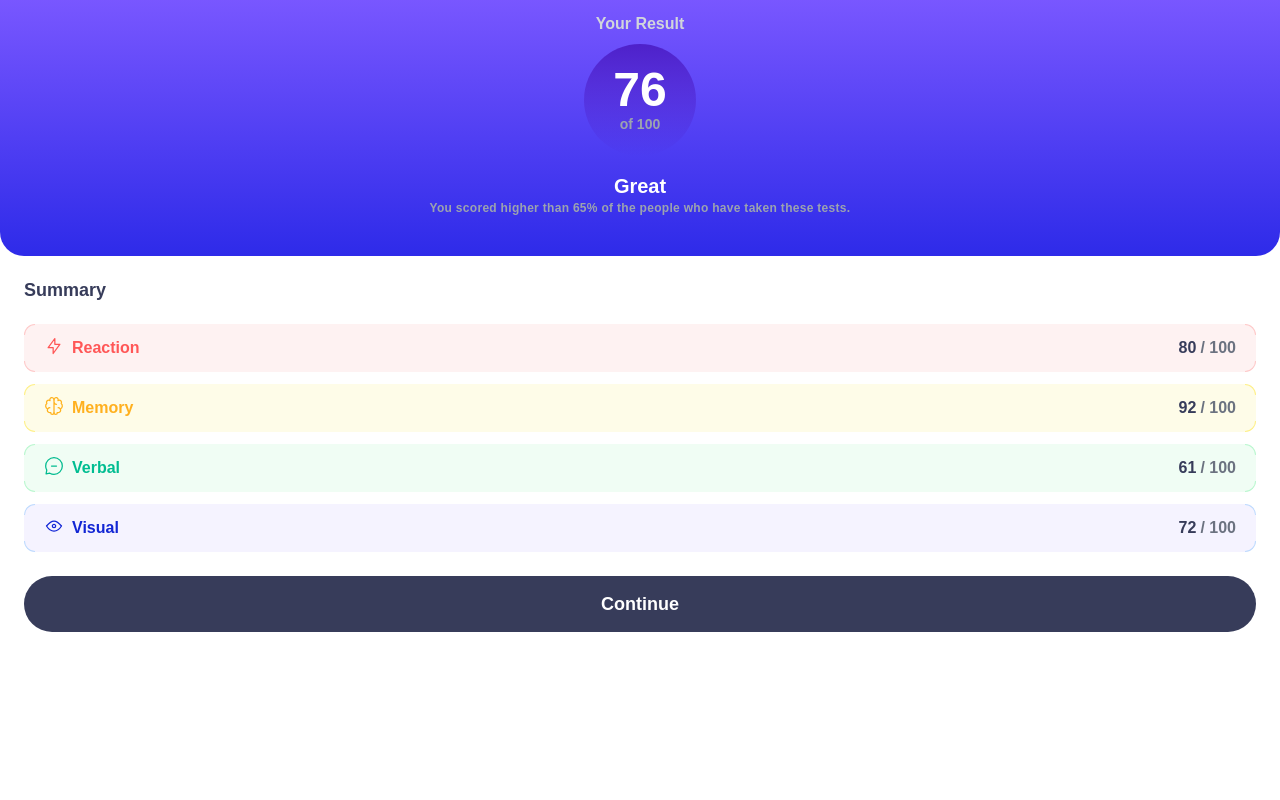
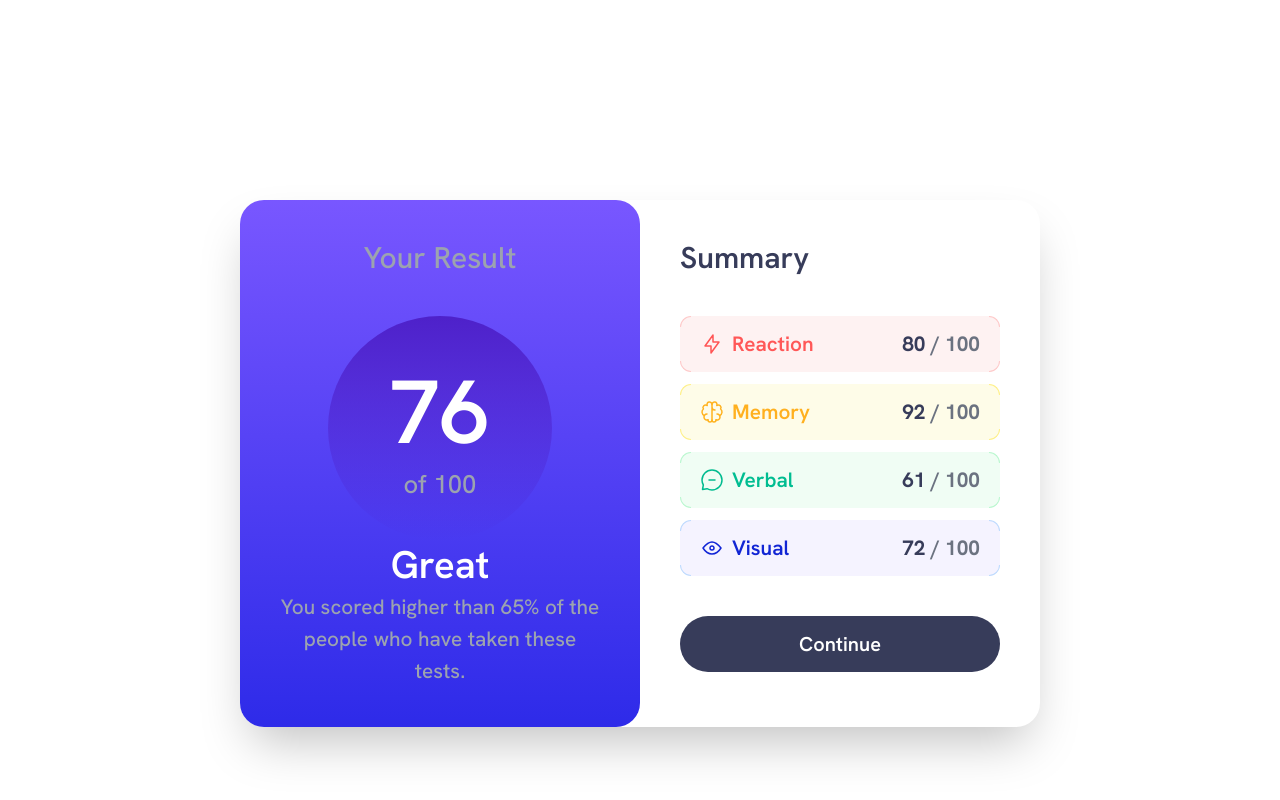
Before and after one commit to hagesake/results-summary-component, a website: page src/index.html in a window 1280 px wide. Drawn offline with Linux system fonts and the light colour scheme.

Commit message:
Add files via upload

```diff
--- a/src/index.html
+++ b/src/index.html
@@ -1,60 +1,31 @@
 <!DOCTYPE html>
 <html lang="en">
 <head>
-		<meta charset="UTF-8" />
-		<meta
-			http-equiv="X-UA-Compatible"
-			content="IE=edge"
-		/>
-		<meta
-			name="viewport"
-			content="width=device-width, initial-scale=1.0"
-		/>
-		<title>Frontend Mentor | Results summary component</title>
+  <meta charset="UTF-8">
+  <meta http-equiv="X-UA-Compatible" content="IE=edge">
+  <meta name="viewport" content="width=device-width, initial-scale=1.0">
+  <title>Document</title>
 
-		<link
-			rel="stylesheet"
-			href="../dist/styles.css"
-		/>
+  <link rel="stylesheet" href="../dist/styles.css">
 </head>
 <body class="font-HankenGrotesk">
-		<div
-			class="main-container mylg:flex mylg:items-baseline mylg:w-[800px] mylg:h-[540px] mylg:relative mylg:top-[25vh] mylg:mx-auto mylg:my-0 mylg:rounded-3xl mylg:shadow-2xl"
-		>
-			<div
-				class="w-full h-64 text-center flex flex-col items-center px-10 py-3 rounded-b-3xl bg-gradient-to-b from-light-slate-blue to-light-royal-blue mylg:h-full mylg:gap-7 mylg:px-4 mylg:py-8 mylg:rounded-3xl"
-			>
-				<p class="text-gray-300 font-bold mylg:text-lg">Your Result</p>
-				<div
-					class="h-28 w-28 m-2 flex flex-col justify-center items-center bg-gradient-to-b from-violet-blue to-persian-blue rounded-full mylg:h-44 mylg:w-44 mylg:m-0"
-				>
-					<p class="text-5xl text-white font-black mylg:text-7xl">76</p>
-					<p class="text-sm text-gray-400 font-semibold mylg:text-base">
-						of 100
+  <main>
+    <div class=" main-container flex flex-col mylg:flex-row mx-0 my-auto mylg:max-w-[800px] mylg:relative mylg:top-[25vh] mylg:mx-auto mylg:my-0 mylg:rounded-3xl mylg:shadow-2xl">
+      <div class="results flex flex-col items-center text-center p-10 rounded-b-3xl bg-gradient-to-b from-light-slate-blue to-light-royal-blue mylg:max-w-[400px] mylg:rounded-3xl">
+        <h3 class="text-3xl leading-9 text-gray-400 mb-10">Your Result</h3>
+          <div class="flex flex-col justify-center items-center w-56 h-56 bg-gradient-to-b from-violet-blue to-persian-blue rounded-full">
+            <h1 class="text-[5.6rem] leading-[7rem] text-white font-semibold">76</h1>
+            <p class="text-[1.6rem] leading-[2rem] text-gray-400">of 100</p>
+          </div>
+          <h2 class="text-[2.4rem] leading-[3.2rem] font-semibold  text-white ">Great</h2>
+          <p class="text-[1.3rem] leading-[2rem] text-gray-400 ">
+						You scored higher than 65% of the people who have taken these tests.
           </p>
       </div>
 
-				<div class="mylg:px-10">
-					<h1
-						class="text-xl font-bold text-white mt-2 mylg:text-3xl mylg:mt-0 mylg:relative mylg:-top-4"
-					>
-						Great
-					</h1>
-					<p
-						class="text-xs text-gray-400 font-semibold tracking-wide mylg:text-sm"
-					>
-						You scored higher than 65% of the people who have taken these tests.
-					</p>
-				</div>
-			</div>
-
-			<div class="w-full h-full">
-				<h2 class="px-6 my-5 text-btn-primary text-lg font-extrabold mylg:mt-0">
-					Summary
-				</h2>
-
-				<div class="flex flex-col px-6">
-					<ul class="flex flex-col gap-3">
+      <div class="summary px-10 py-10 mylg:w-[400px]">
+        <h3 class="text-3xl leading-9 text-btn-primary font font-semibold mb-10">Summary</h3>
+        <ul class="flex flex-col gap-3 mb-10">
 					<li>
 							<div
 								class="relative flex justify-between px-5 py-3 rounded-xl bg-red-50"
@@ -72,24 +43,21 @@
 									class="corner btm-right absolute bottom-0 right-0 border-b border-r rounded-br-xl border-b-red-200 border-r-red-200 p-[5px]"
 								></div>
 
-								<div class="flex items-start gap-2">
+								<div class="flex items-center gap-2">
 									<img
 										src="../assets/images/icon-reaction.svg"
 										alt=""
-										class="h-5"
+										class="h-6"
 									/>
-									<p class="text-light-red font-semibold">Reaction</p>
+									<p class="text-light-red font-semibold text-[1.3rem] leading-[2rem]">Reaction</p>
 								</div>
 								<div class="flex gap-1">
-									<p class="text-btn-primary font-bold">80</p>
-									<p class="text-gray-500 font-bold">
-										<span> / </span>
-										100
+									<p class="text-btn-primary font-bold text-[1.3rem] leading-[2rem]">80
+                    <span class="text-gray-500 font-bold text-[1.3rem] leading-[2rem]" > / 100 </span>
                   </p>
 								</div>
 							</div>
 					</li>
-
 					<li>
 							<div
 								class="relative flex justify-between px-5 py-3 rounded-xl bg-yellow-50"
@@ -107,24 +75,21 @@
 									class="corner btm-right absolute bottom-0 right-0 border-b border-r rounded-br-xl border-b-yellow-200 border-r-yellow-200 p-[5px]"
 								></div>
 
-								<div class="flex items-start gap-2">
+								<div class="flex items-center gap-2">
 									<img
 										src="../assets/images/icon-memory.svg"
 										alt=""
-										class="h-5"
+										class="h-6"
 									/>
-									<p class="text-orangey-yellow font-semibold">Memory</p>
+									<p class="text-orangey-yellow font-semibold text-[1.3rem] leading-[2rem]">Memory</p>
 								</div>
 								<div class="flex gap-1">
-									<p class="text-btn-primary font-bold">92</p>
-									<p class="text-gray-500 font-bold">
-										<span>/ </span>
-										100
+									<p class="text-btn-primary font-bold text-[1.3rem] leading-[2rem]">92
+                    <span class="text-gray-500 font-bold text-[1.3rem] leading-[2rem]" > / 100 </span>
                   </p>
 								</div>
 							</div>
 					</li>
-
 					<li>
 							<div
 								class="relative flex justify-between px-5 py-3 rounded-xl bg-green-50"
@@ -142,24 +107,21 @@
 									class="corner btm-right absolute bottom-0 right-0 border-b border-r rounded-br-xl border-b-green-200 border-r-green-200 p-[5px]"
 								></div>
 
-								<div class="flex items-start gap-2">
+								<div class="flex items-center gap-2">
 									<img
 										src="../assets/images/icon-verbal.svg"
 										alt=""
-										class="h-5"
+										class="h-6"
 									/>
-									<p class="text-green-teal font-semibold">Verbal</p>
+									<p class="text-green-teal font-semibold text-[1.3rem] leading-[2rem]">Verbal</p>
 								</div>
 								<div class="flex gap-1">
-									<p class="text-btn-primary font-bold">61</p>
-									<p class="text-gray-500 font-bold">
-										<span>/ </span>
-										100
+									<p class="text-btn-primary font-bold text-[1.3rem] leading-[2rem]">61
+                    <span class="text-gray-500 font-bold text-[1.3rem] leading-[2rem]" > / 100 </span>
                   </p>
 								</div>
 							</div>
 					</li>
-
 					<li>
 							<div
 								class="relative flex justify-between px-5 py-3 rounded-xl bg-violet-50"
@@ -177,32 +139,27 @@
 									class="corner btm-right absolute bottom-0 right-0 border-b border-r rounded-br-xl border-b-blue-200 border-r-blue-200 p-[5px]"
 								></div>
 
-								<div class="flex items-start gap-2">
+								<div class="flex items-center gap-2">
 									<img
 										src="../assets/images/icon-visual.svg"
 										alt=""
-										class="h-5"
+										class="h-6"
 									/>
-									<p class="text-cobalt-blue font-semibold">Visual</p>
+									<p class="text-cobalt-blue font-semibold text-[1.3rem] leading-[2rem]">Visual</p>
 								</div>
 								<div class="flex gap-1">
-									<p class="text-btn-primary font-bold">72</p>
-									<p class="text-gray-500 font-bold">
-										<span>/ </span>
-										100
+									<p class="text-btn-primary font-bold text-[1.3rem] leading-[2rem]">72
+                    <span class="text-gray-500 font-bold text-[1.3rem] leading-[2rem]" > / 100 </span>
                   </p>
 								</div>
 							</div>
 					</li>
 					</ul>
-
-					<button
-						class="h-14 mt-6 rounded-full font-semibold text-lg text-white bg-btn-primary mylg:hover:bg-gradient-to-b from-light-slate-blue to-light-royal-blue"
-					>
-						Continue
+        <button class="w-full h-14 text-xl text-white font-semibold rounded-full bg-btn-primary mylg:hover:bg-gradient-to-b from-light-slate-blue to-light-royal-blue"
+        >Continue
         </button>
       </div>
     </div>
-		</div>
+  </main>
 </body>
 </html>
--- a/src/styles.css
+++ b/src/styles.css
@@ -1,12 +1,12 @@
-/* @import url("https://fonts.googleapis.com/css2?family=Hanken+Grotesk:wght@500;600;700;800&family=Roboto+Mono:wght@500&display=swap"); */
+@import url("https://fonts.googleapis.com/css2?family=Hanken+Grotesk:wght@500;600;700;800&family=Roboto+Mono:wght@500&display=swap");
 
 @tailwind base;
 @tailwind components;
 @tailwind utilities;
 
-@layer base {
+/* @layer base {
 	@font-face {
 		font-family: "Hanken Grotesk", "sans-serif";
-		src: url("../assets/fonts/HankenGrotesk-VariableFont_wght.ttf");
+		src: url('../assets/fonts/HankenGrotesk-VariableFont_wght.ttf');
 	}
-}
+} */
--- a/tailwind.config.js
+++ b/tailwind.config.js
@@ -15,11 +15,11 @@ module.exports = {
 				"persian-blue": "hsla(241, 72%, 46%, 0)",
 			},
 			fontFamily: {
-				HankenGrotesk: ["Hanken Grotesk", "sans-serif"],
+				'HankenGrotesk': ['Hanken Grotesk', 'sans-serif'],
 			},
 		},
 		screens: {
-			mylg: "1440px",
+			mylg: "1000px",
 		},
 	},
 	plugins: [],
```
Also changed, not shown: dist/styles.css. Lines whose indentation alone changed are shown as unchanged.
